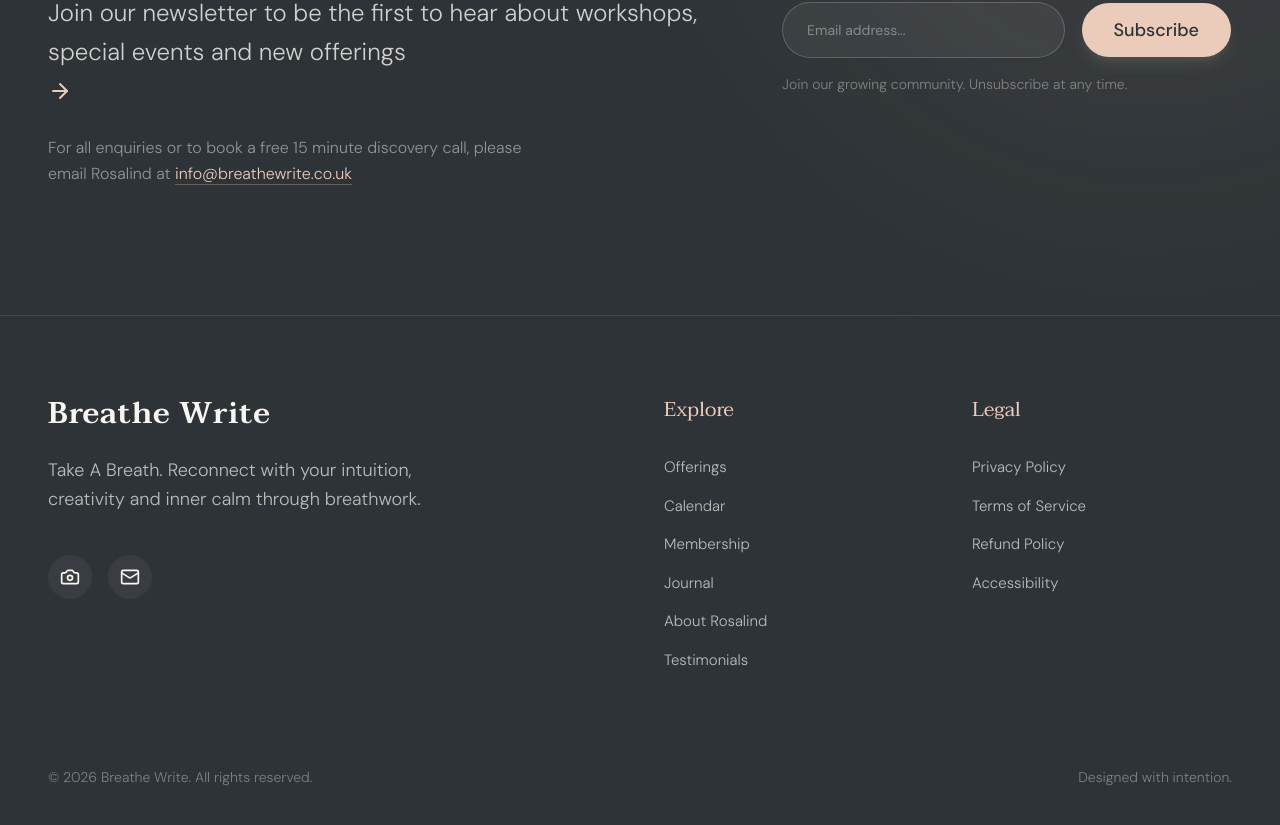
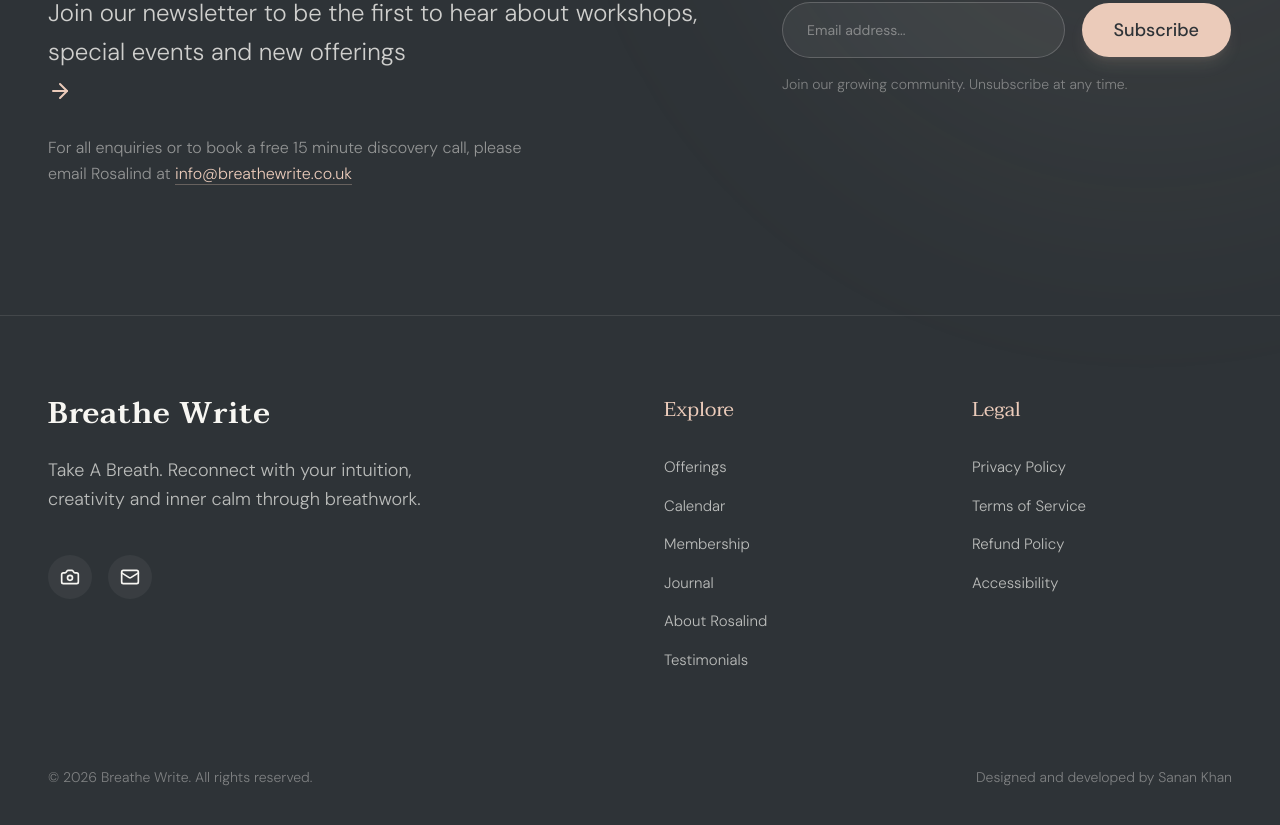
Before and after one commit to saanwordpress/Breathewrite, a Next.js app: page / in a window 1280 px wide. Shown: the part 4809-5634 px from the top of the page. Built offline with nearby package versions, Linux system fonts and the light colour scheme.

Commit message:
Update footer credit

```diff
--- a/src/components/layout/Footer.tsx
+++ b/src/components/layout/Footer.tsx
@@ -115,7 +115,7 @@ export function Footer() {
 
       <div className="relative container mx-auto px-6 md:px-12 mt-4 pb-12 text-center md:text-left md:flex md:justify-between md:items-center text-primary-foreground/40 text-sm font-light z-10">
         <p>© {new Date().getFullYear()} Breathe Write. All rights reserved.</p>
-        <p className="mt-2 md:mt-0">Designed with intention.</p>
+        <p className="mt-2 md:mt-0">Designed and developed by Sanan Khan</p>
       </div>
     </footer>
   )
```
